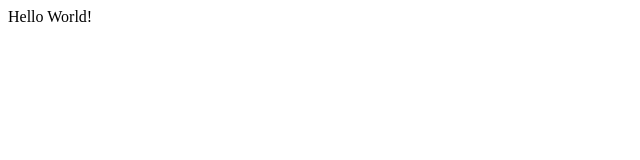
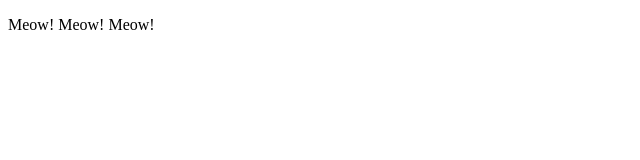
Before and after one commit to aaboothe/learning_git_with_friends-1, a plain HTML site: page index.html in a window 1280 px wide. Shown: the whole page, without its empty margins (0-640 px from the left). Drawn offline with Linux system fonts and the light colour scheme.

Commit message:
changed html file

```diff
--- a/index.html
+++ b/index.html
@@ -7,6 +7,6 @@
     <title>Document</title>
 </head>
 <body>
-    Hello World!
+    <p>Meow! Meow! Meow!</p>
 </body>
 </html>
```
Also changed, not shown: 1 other file.
